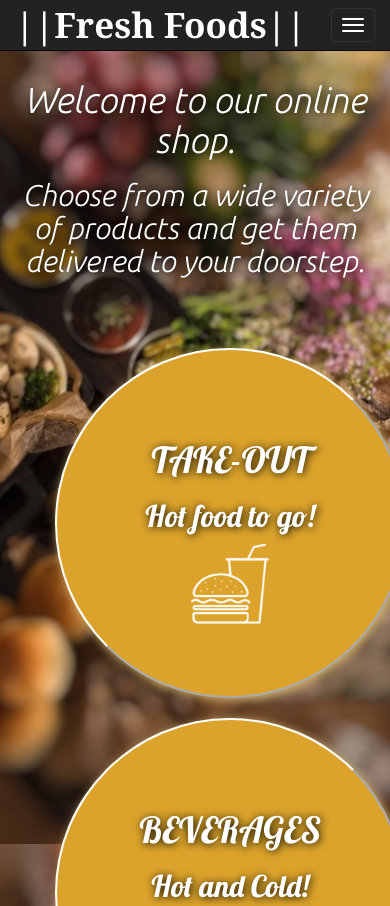
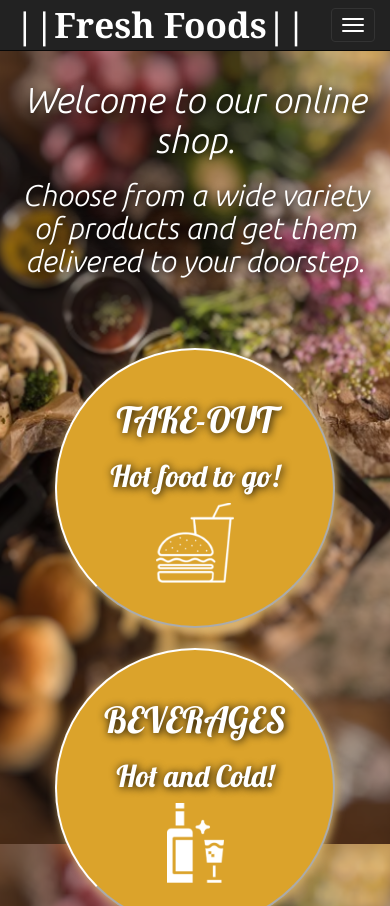
Before and after one commit to SanhitaSen/FreshFoods, a plain HTML site: page index.html in a window 390 px wide. Shown: the top 906 px of the page. Drawn offline with nearby package versions, Linux system fonts and the light colour scheme.

Commit message:
Add files via upload

```diff
--- a/style.css
+++ b/style.css
@@ -11,9 +11,6 @@ body{
 {
     height: 80px;
 }
-/* li{
-    width: 230px;
-} */
 .nav a{
     color: white;
     font-weight: bolder;
@@ -35,8 +32,6 @@ body{
     .nav a {
       float: none;
       display: block;
-      width: 100%;
-      text-align: left; /* If you want the text to be left-aligned on small screens */
     }
     .nav a:hover{
         border: 2px solid rgb(189, 235, 235);
@@ -88,6 +83,7 @@ body{
 
  .yellow
  {
+     height: 380px;
     text-align: center;
     margin-left: auto;
     margin-right: auto;
@@ -104,25 +100,47 @@ body{
      top: 52px;
  }
 
-@media screen and (max-width: 500px) {
+.boxStyle
+{
+    font-size: 50px;
+    position: relative;
+    top: 70px;
+}
+
+.bodyPart
+{
+    margin-top: 90px;
+}
+
+@media screen and (max-width: 500px)
+{
     .row
     {
         text-align: center;
     }
     .yellow{
-        width: 350px;
-        height: 350px;
-        margin: 20px;
+        width: 280px;
+        height: 280px;
+        margin-top: 20px;
+        margin-left: auto;
+        margin-right: auto;
         text-align: center;
-        left: 9vw;
     }
     .bodyPart
     {
         margin-top: 60px;
     }
+
+.boxStyle
+{
+    font-size: 40px;
+    position: relative;
+    top: 30px;
+}
 }
 
-@media screen and (min-width: 500.1px) and (max-width: 800px) {
+@media screen and (min-width: 500.1px) and (max-width: 800px)
+{
     .row
     {
         text-align: center;
@@ -141,12 +159,6 @@ body{
     }
 }
 
-.boxStyle
-{
-    font-size: 50px;
-    position: relative;
-    top: 70px;
-}
 
 @media screen and (min-width: 780px) and (max-width: 1000px) {
     .row
@@ -174,7 +186,7 @@ body{
 }
 
 
-@media screen and (min-width: 1000px) and (max-width: 1600px) {
+@media screen and (min-width: 1001px) and (max-width: 1199px) {
     .row
     {
         text-align: center;
@@ -183,7 +195,6 @@ body{
         width: 320px;
         height: 330px;
         margin-left: auto;
-        left: 50px;
         margin-right: auto;
         text-align: center;
     }
@@ -196,7 +207,7 @@ body{
 }
 .bodyPart
 {
-    margin-top: 80px;
+    margin-top: 120px;
 }
 }
 #image
```
